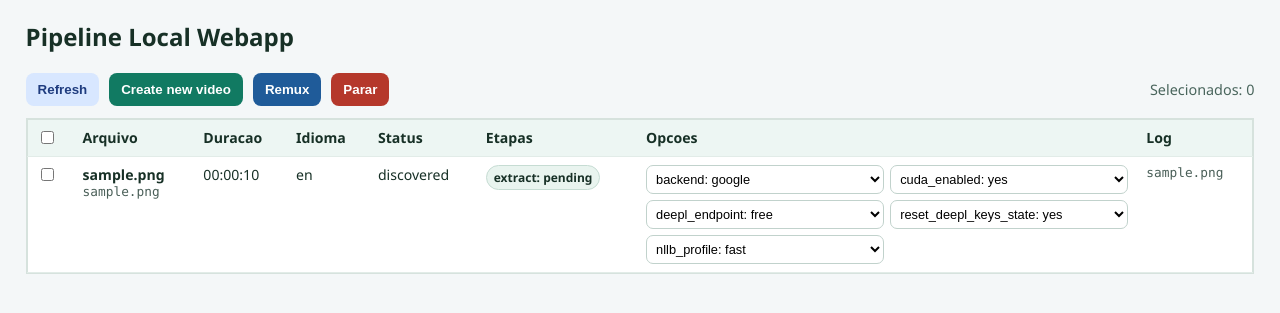
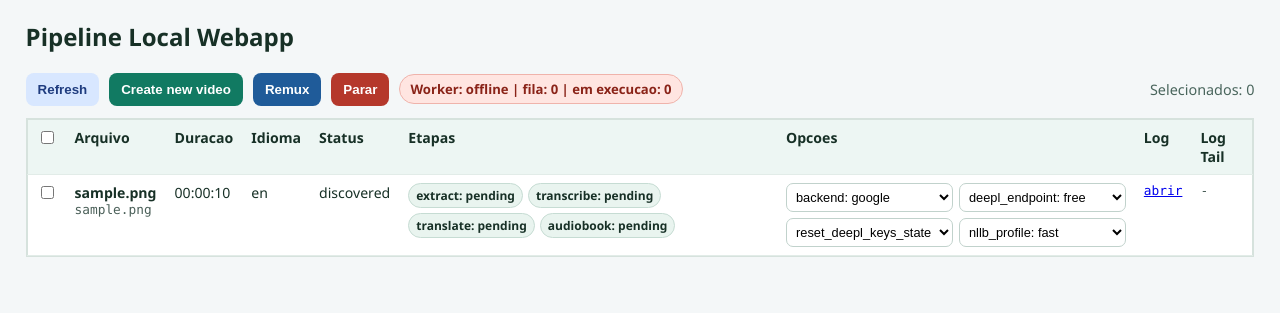
Before and after one commit to serginhoshm/audiobook-libs, a Django app: page / in a window 1280 px wide. Shown: the top 313 px of the page. Run offline with Django 5.2, Linux system fonts and the light colour scheme; tables that the repository leaves empty hold one stand-in row (values such as "Sample post").

Commit message:
CPU-only pipeline/web worker, status reconciliation, and log UI improvements

```diff
--- a/django_app/pipeline_ui/admin.py
+++ b/django_app/pipeline_ui/admin.py
@@ -12,8 +12,8 @@ class VideoAssetAdmin(admin.ModelAdmin):
 
 @admin.register(ExecutionProfile)
 class ExecutionProfileAdmin(admin.ModelAdmin):
-    list_display = ("id", "video_asset", "backend", "cuda_enabled", "updated_at")
-    list_filter = ("backend", "cuda_enabled")
+    list_display = ("id", "video_asset", "backend", "updated_at")
+    list_filter = ("backend",)
 
 
 @admin.register(PipelineRun)
--- a/django_app/pipeline_ui/urls.py
+++ b/django_app/pipeline_ui/urls.py
@@ -5,6 +5,8 @@ from . import views
 urlpatterns = [
     path("", views.index, name="index"),
     path("api/videos", views.api_videos, name="api_videos"),
+    path("api/worker-status", views.api_worker_status, name="api_worker_status"),
+    path("api/runs/<int:run_id>/log", views.api_run_log, name="api_run_log"),
     path("api/scan", views.api_scan, name="api_scan"),
     path("api/runs/start", views.api_runs_start, name="api_runs_start"),
     path("api/runs/remux/start", views.api_runs_remux_start, name="api_runs_remux_start"),
--- a/django_app/pipeline_ui/views.py
+++ b/django_app/pipeline_ui/views.py
@@ -1,9 +1,12 @@
 import json
+from pathlib import Path
 
 from django.http import HttpRequest, HttpResponse, JsonResponse
 from django.shortcuts import render
 from django.views.decorators.csrf import csrf_exempt
 from django.views.decorators.http import require_GET, require_http_methods, require_POST
+
+from .models import PipelineRun
 
 from .services import (
     list_assets,
@@ -13,6 +16,7 @@ from .services import (
     run_evidence_worker,
     scan_videos,
     update_execution_profile,
+    worker_health_status,
 )
 
 
@@ -80,7 +84,40 @@ def api_runs_stop(request: HttpRequest) -> JsonResponse:
 
 @require_GET
 def api_status(request: HttpRequest) -> JsonResponse:
-    return JsonResponse({"ok": True, "items": list_assets(present_only=True, include_active_runs=True)})
+    include_log_tail = request.GET.get("include_log_tail", "false").lower() in {"1", "true", "yes", "on"}
+    return JsonResponse(
+        {
+            "ok": True,
+            "items": list_assets(
+                present_only=True,
+                include_active_runs=True,
+                include_log_tail=include_log_tail,
+            ),
+        }
+    )
+
+
+@require_GET
+def api_run_log(request: HttpRequest, run_id: int) -> HttpResponse:
+    run = PipelineRun.objects.filter(id=run_id).first()
+    if run is None:
+        return HttpResponse("Run nao encontrada\n", status=404, content_type="text/plain; charset=utf-8")
+
+    log_file_path = run.log_file_path
+    if not log_file_path:
+        return HttpResponse("Log indisponivel para esta run\n", status=404, content_type="text/plain; charset=utf-8")
+
+    path = Path(log_file_path)
+    if not path.exists() or (not path.is_file()):
+        return HttpResponse("Arquivo de log nao encontrado\n", status=404, content_type="text/plain; charset=utf-8")
+
+    text = path.read_text(encoding="utf-8", errors="replace")
+    return HttpResponse(text, content_type="text/plain; charset=utf-8")
+
+
+@require_GET
+def api_worker_status(request: HttpRequest) -> JsonResponse:
+    return JsonResponse({"ok": True, "worker": worker_health_status()})
 
 
 @csrf_exempt
@@ -97,11 +134,9 @@ def api_video_options_patch(request: HttpRequest, video_id: int) -> JsonResponse
                 "nllb_profile": profile.nllb_profile,
                 "nllb_max_input_length": profile.nllb_max_input_length,
                 "nllb_max_new_tokens": profile.nllb_max_new_tokens,
-                "nllb_gpu": profile.nllb_gpu,
                 "nllb_legacy": profile.nllb_legacy,
                 "deepl_endpoint": profile.deepl_endpoint,
                 "reset_deepl_keys_state": profile.reset_deepl_keys_state,
-                "cuda_enabled": profile.cuda_enabled,
             },
         }
     )
--- a/django_app/templates/pipeline_ui/index.html
+++ b/django_app/templates/pipeline_ui/index.html
@@ -13,6 +13,10 @@
     .run { background: #117a62; color: #fff; }
     .remux { background: #1f5b99; color: #fff; }
     .stop { background: #b5382b; color: #fff; }
+    .worker-pill { border-radius: 999px; padding: 5px 10px; font-size: .82rem; font-weight: 700; border: 1px solid #c6dcd3; background: #e9f4ef; color: #2c584a; }
+    .worker-online { background: #d9f5e8; color: #13613f; border-color: #97d7bb; }
+    .worker-offline { background: #ffe5e1; color: #8a2318; border-color: #efb3ab; }
+    .worker-unknown { background: #f3f4f6; color: #4f5962; border-color: #d6d9de; }
     .hint { margin-left: auto; font-size: .9rem; color: #49655c; }
     table { width: 100%; border-collapse: collapse; background: #fff; border: 1px solid #d6e2dd; }
     th, td { border-bottom: 1px solid #e2ece8; padding: 8px 9px; text-align: left; vertical-align: top; font-size: .88rem; }
@@ -35,6 +39,7 @@
       <button class="btn run" id="runBtn">Create new video</button>
       <button class="btn remux" id="remuxBtn">Remux</button>
       <button class="btn stop" id="stopBtn">Parar</button>
+      <span class="worker-pill worker-unknown" id="workerStatus">Worker: desconhecido</span>
       <span class="hint" id="hint">Selecionados: 0</span>
     </div>
 
@@ -50,6 +55,7 @@
             <th>Etapas</th>
             <th>Opcoes</th>
             <th>Log</th>
+            <th>Log Tail</th>
           </tr>
         </thead>
         <tbody id="tbody"></tbody>
@@ -61,6 +67,7 @@
     const tbody = document.getElementById('tbody');
     const hint = document.getElementById('hint');
     const all = document.getElementById('all');
+    const workerStatusEl = document.getElementById('workerStatus');
 
     let items = [];
 
@@ -96,12 +103,23 @@
       return `<select data-id="${videoId}" data-key="${key}" class="opt">${opts}</select>`;
     }
 
+    function escapeHtml(text) {
+      return String(text || '')
+        .replace(/&/g, '&amp;')
+        .replace(/</g, '&lt;')
+        .replace(/>/g, '&gt;')
+        .replace(/"/g, '&quot;')
+        .replace(/'/g, '&#039;');
+    }
+
     function render() {
       tbody.innerHTML = items.map(item => {
         const run = item.latest_run;
         const remuxRun = item.latest_remux_run;
         const profile = item.profile;
         const steps = run?.steps || [];
+        const logLink = run?.log_url ? `<a href="${run.log_url}" target="_blank" rel="noopener noreferrer">abrir</a>` : '-';
+        const logTail = run?.log_tail ? escapeHtml(run.log_tail) : '-';
         const pipelineStepsHtml = steps.length ? steps.map(s => chip(`${s.step_name}: ${s.status}`)).join('') : chip('sem execucao');
         const remuxStatusHtml = remuxRun ? chip(`remux: ${remuxRun.status}`) : '';
         const stepsHtml = `${pipelineStepsHtml}${remuxStatusHtml}`;
@@ -109,7 +127,6 @@
         const optsHtml = `
           <div class="opts">
             ${selectField(item.id, 'backend', profile.backend, ['google','nllb_local','deepl_doc','gemini'])}
-            ${selectField(item.id, 'cuda_enabled', boolOpt(profile.cuda_enabled), ['yes','no'])}
             ${selectField(item.id, 'deepl_endpoint', profile.deepl_endpoint, ['free','pro'])}
             ${selectField(item.id, 'reset_deepl_keys_state', boolOpt(profile.reset_deepl_keys_state), ['no','yes'])}
             ${selectField(item.id, 'nllb_profile', profile.nllb_profile, ['fast','legacy','custom'])}
@@ -125,7 +142,8 @@
             <td><span class="${statusClass(run?.status || 'discovered')}">${run?.status || 'discovered'}</span></td>
             <td><div class="chips">${stepsHtml}</div></td>
             <td>${optsHtml}</td>
-            <td class="mono">${run?.log_file_path || '-'}</td>
+            <td class="mono">${logLink}</td>
+            <td class="mono">${logTail}</td>
           </tr>
         `;
       }).join('');
@@ -135,10 +153,39 @@
       updateHint();
     }
 
-    async function loadStatus() {
-      const res = await fetch('/api/status');
-      const data = await res.json();
-      items = data.items || [];
+    function renderWorkerStatus(worker) {
+      workerStatusEl.classList.remove('worker-online', 'worker-offline', 'worker-unknown');
+
+      if (!worker || typeof worker.running !== 'boolean') {
+        workerStatusEl.classList.add('worker-unknown');
+        workerStatusEl.textContent = 'Worker: desconhecido';
+        return;
+      }
+
+      const queue = worker.queue || {};
+      const queued = Number(queue.queued || 0);
+      const running = Number(queue.running || 0);
+      const suffix = ` | fila: ${queued} | em execucao: ${running}`;
+
+      if (worker.running) {
+        workerStatusEl.classList.add('worker-online');
+        workerStatusEl.textContent = `Worker: online${suffix}`;
+      } else {
+        workerStatusEl.classList.add('worker-offline');
+        workerStatusEl.textContent = `Worker: offline${suffix}`;
+      }
+    }
+
+    async function loadStatus(includeLogTail = false) {
+      const statusUrl = includeLogTail ? '/api/status?include_log_tail=true' : '/api/status';
+      const [statusRes, workerRes] = await Promise.all([
+        fetch(statusUrl),
+        fetch('/api/worker-status')
+      ]);
+      const statusData = await statusRes.json();
+      const workerData = await workerRes.json();
+      items = statusData.items || [];
+      renderWorkerStatus(workerData.worker || null);
       render();
     }
 
@@ -147,7 +194,7 @@
       const key = evt.target.dataset.key;
       let value = evt.target.value;
 
-      if (['cuda_enabled','reset_deepl_keys_state'].includes(key)) {
+      if (['reset_deepl_keys_state'].includes(key)) {
         value = value === 'yes';
       }
 
@@ -160,7 +207,7 @@
 
     document.getElementById('scanBtn').addEventListener('click', async () => {
       await fetch('/api/scan', {method: 'POST'});
-      await loadStatus();
+      await loadStatus(true);
     });
 
     document.getElementById('runBtn').addEventListener('click', async () => {
@@ -171,7 +218,7 @@
         headers: {'Content-Type': 'application/json'},
         body: JSON.stringify({video_ids: ids})
       });
-      await loadStatus();
+      await loadStatus(false);
     });
 
     document.getElementById('remuxBtn').addEventListener('click', async () => {
@@ -181,7 +228,7 @@
         headers: {'Content-Type': 'application/json'},
         body: JSON.stringify({video_ids: ids})
       });
-      await loadStatus();
+      await loadStatus(false);
     });
 
     document.getElementById('stopBtn').addEventListener('click', async () => {
@@ -192,7 +239,7 @@
         headers: {'Content-Type': 'application/json'},
         body: JSON.stringify({video_ids: ids})
       });
-      await loadStatus();
+      await loadStatus(false);
     });
 
     all.addEventListener('change', () => {
@@ -200,7 +247,7 @@
       updateHint();
     });
 
-    loadStatus();
+    loadStatus(false);
   </script>
 </body>
 </html>
```
Also changed, not shown: django_app/pipeline_ui/management/commands/run_worker.py (+29 -20 lines), django_app/pipeline_ui/runner.py (+12 -6 lines), django_app/pipeline_ui/services.py (+95 -16 lines), scripts/gerar-sincronizado.py (+6 -1 lines), 1 other file.
